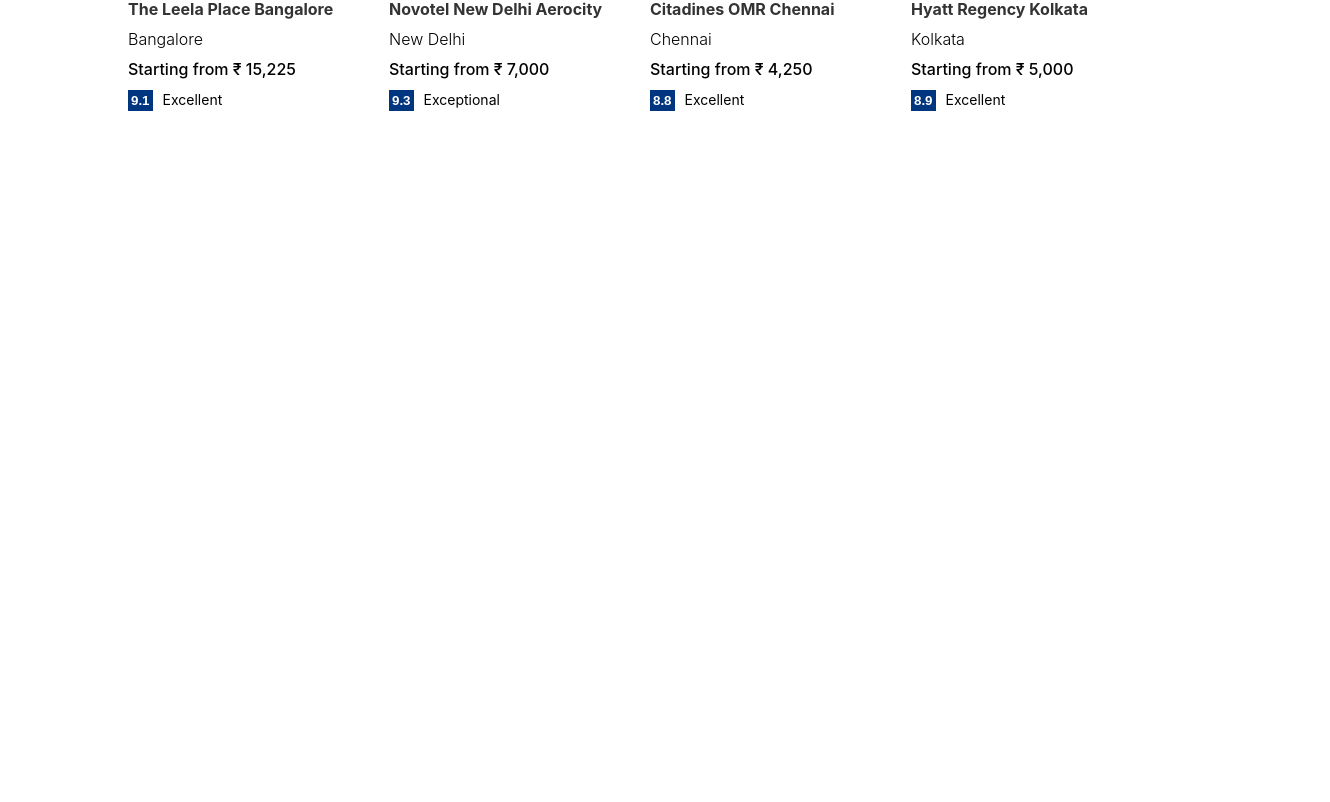
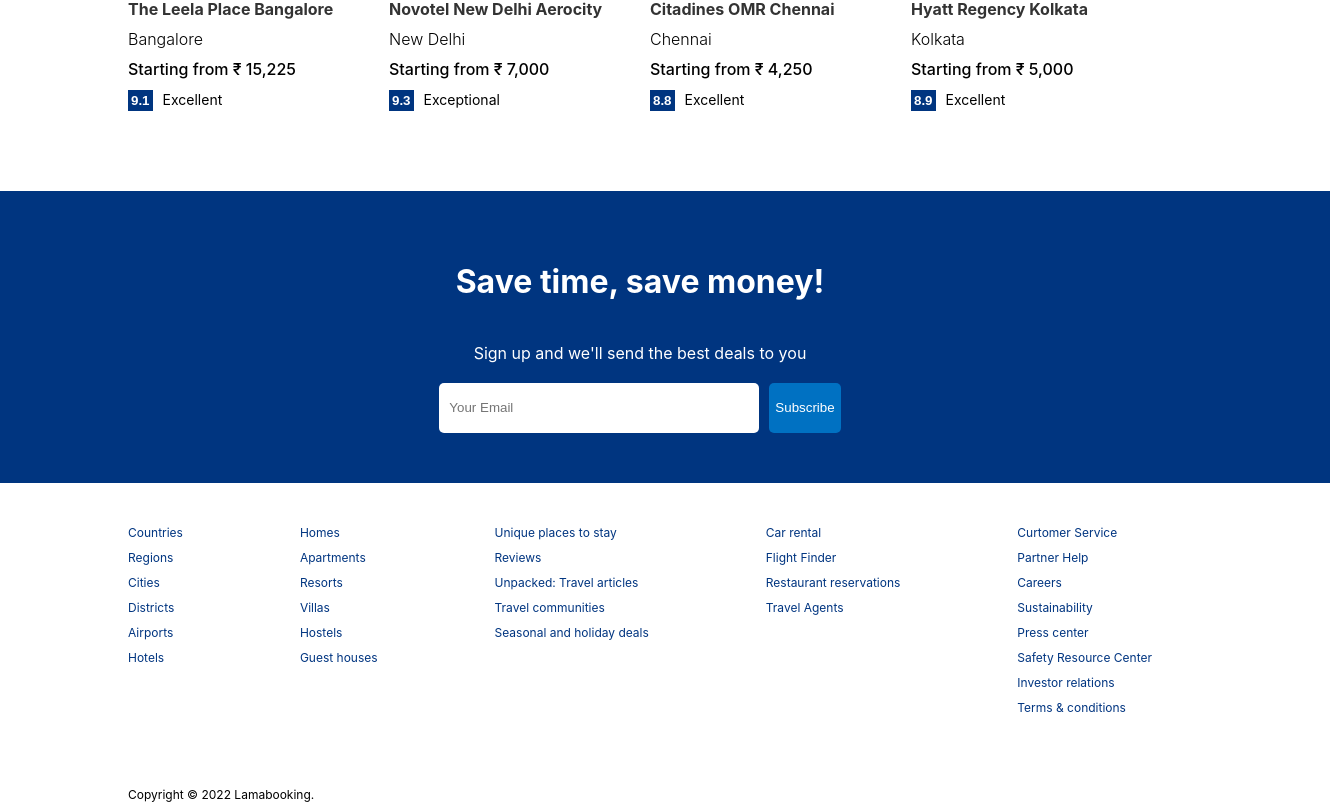
Before and after one commit to Subhradeep10/Yaatra, a React (Create React App) app in the folder frontend/: page / in a window 1280 px wide. Shown: the part 1408-2210 px from the top of the page, 1330 px wide, since content can reach past the window. Before the commit the page ends 1519 px from the top, so only its background shows below. Built offline with nearby package versions, Linux system fonts and the light colour scheme.

Commit message:
Home page init

```diff
--- /dev/null
+++ b/frontend/src/Components/Footer/Footer.css
@@ -0,0 +1,23 @@
+.footer{
+    width: 100%;
+    width: 1024px;
+    font-size: 12px;
+  }
+
+  .fLists{
+    width: 100%;
+    display: flex;
+    justify-content: space-between;
+    margin-bottom: 50px;
+  }
+
+  .fList{
+    list-style: none;
+    padding: 0;
+  }
+
+  .fListItem{
+    margin-bottom: 10px;
+    color: #003580;
+    cursor: pointer;
+  }
--- /dev/null
+++ b/frontend/src/Components/Footer/Footer.jsx
@@ -0,0 +1,52 @@
+import React from "react";
+import "./Footer.css";
+const Footer = () => {
+  return (
+    <div className="footer">
+      <div className="fLists">
+        <ul className="fList">
+          <li className="fListItem">Countries</li>
+          <li className="fListItem">Regions</li>
+          <li className="fListItem">Cities</li>
+          <li className="fListItem">Districts</li>
+          <li className="fListItem">Airports</li>
+          <li className="fListItem">Hotels</li>
+        </ul>
+        <ul className="fList">
+          <li className="fListItem">Homes </li>
+          <li className="fListItem">Apartments </li>
+          <li className="fListItem">Resorts </li>
+          <li className="fListItem">Villas</li>
+          <li className="fListItem">Hostels</li>
+          <li className="fListItem">Guest houses</li>
+        </ul>
+        <ul className="fList">
+          <li className="fListItem">Unique places to stay </li>
+          <li className="fListItem">Reviews</li>
+          <li className="fListItem">Unpacked: Travel articles </li>
+          <li className="fListItem">Travel communities </li>
+          <li className="fListItem">Seasonal and holiday deals </li>
+        </ul>
+        <ul className="fList">
+          <li className="fListItem">Car rental </li>
+          <li className="fListItem">Flight Finder</li>
+          <li className="fListItem">Restaurant reservations </li>
+          <li className="fListItem">Travel Agents </li>
+        </ul>
+        <ul className="fList">
+          <li className="fListItem">Curtomer Service</li>
+          <li className="fListItem">Partner Help</li>
+          <li className="fListItem">Careers</li>
+          <li className="fListItem">Sustainability</li>
+          <li className="fListItem">Press center</li>
+          <li className="fListItem">Safety Resource Center</li>
+          <li className="fListItem">Investor relations</li>
+          <li className="fListItem">Terms & conditions</li>
+        </ul>
+      </div>
+      <div className="fText">Copyright © 2022 Lamabooking.</div>
+    </div>
+  );
+};
+
+export default Footer;
--- /dev/null
+++ b/frontend/src/Components/MailList/MailList.css
@@ -0,0 +1,30 @@
+.mail{
+    width: 100%;
+    margin-top: 50px;
+    background-color: #003580;
+    color: white;
+    display: flex;
+    flex-direction: column;
+    align-items: center;
+    gap: 20px;
+    padding: 50px;
+  }
+
+  .mailInputContainer>input{
+    width: 300px;
+    height: 30px;
+    padding: 10px;
+    border: none;
+    margin-right: 10px;
+    border-radius: 5px;
+  }
+
+  .mailInputContainer>button{
+    height: 50px;
+    background-color: #0071c2;
+    color: white;
+    font-weight: 500;
+    border: none;
+    border-radius: 5px;
+    cursor: pointer;
+  }
--- /dev/null
+++ b/frontend/src/Components/MailList/MailList.jsx
@@ -0,0 +1,19 @@
+import React from "react";
+import "./MailList.css";
+
+const MailList = () => {
+  return (
+    <div className="mail">
+      <h1 className="mailTitle">Save time, save money!</h1>
+      <span className="mailDesc">
+        Sign up and we'll send the best deals to you
+      </span>
+      <div className="mailInputContainer">
+        <input type="text" placeholder="Your Email" />
+        <button>Subscribe</button>
+      </div>
+    </div>
+  );
+};
+
+export default MailList;
--- a/frontend/src/Screens/Home/Home.jsx
+++ b/frontend/src/Screens/Home/Home.jsx
@@ -1,7 +1,9 @@
 import React from "react";
 import Featured from "../../Components/Featured/Featured";
 import FeaturedProperties from "../../Components/FeaturedProperties/FeaturedProperties";
+import Footer from "../../Components/Footer/Footer";
 import Header from "../../Components/Header/Header";
+import MailList from "../../Components/MailList/MailList";
 import Navbar from "../../Components/Navbar/Navbar";
 import PropertyList from "../../Components/PropertyList/PropertyList";
 import "./Home.css";
@@ -17,6 +19,8 @@
         <PropertyList />
         <h1 className="homeTitle">Homes guests love</h1>
         <FeaturedProperties />
+        <MailList />
+        <Footer />
       </div>
     </div>
   );
```
